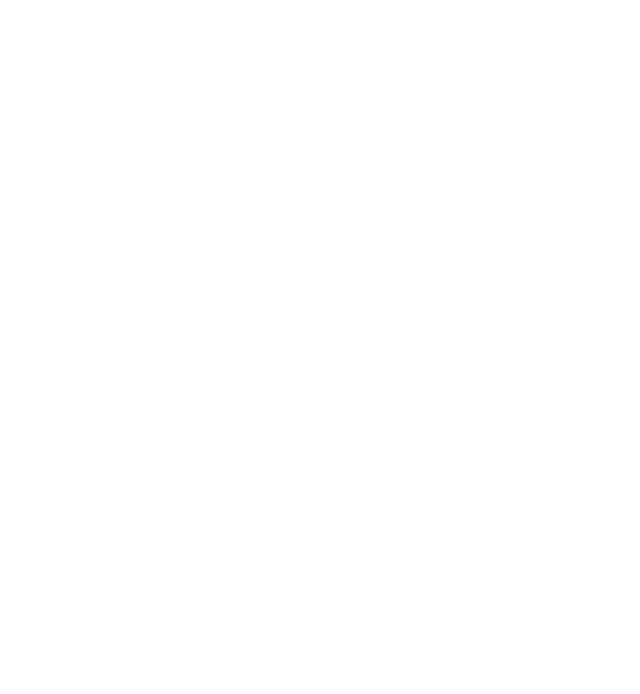
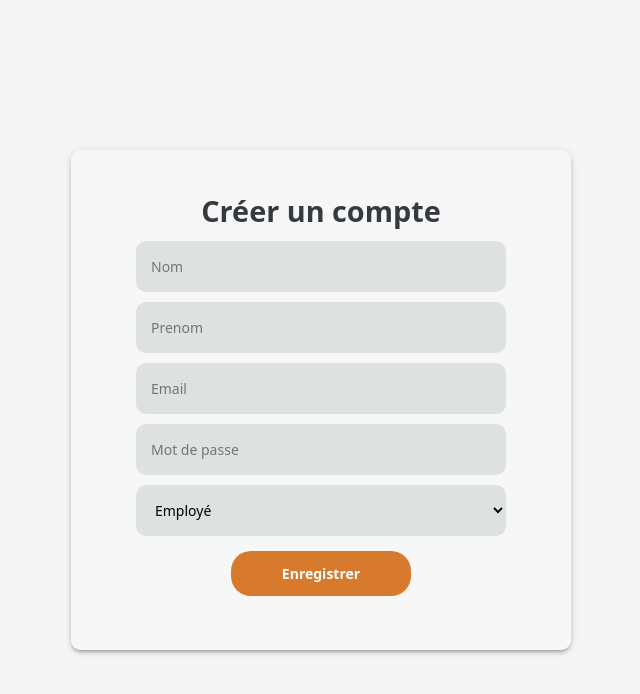
Before and after one commit to Hadjerbacha/GEED, a React (Create React App) app in the folder frontend/: page /register in a window 1280 px wide. Before the commit this address had no page. Shown: the top 694 px of the page, without its empty margins (319-959 px from the left). Built offline with nearby package versions, Linux system fonts and the light colour scheme; sample sign-in values are in the browser's storage.

Commit message:
app 20-04

```diff
--- a/frontend/src/App.js
+++ b/frontend/src/App.js
@@ -11,6 +11,7 @@
 import ProtectedRoute from './ProtectedRoute'; // Importer le composant ProtectedRoute
 import AssignedTasks from './components/AssignedTasks';
 import Details from './components/Details';
+import Register from './components/Register';
 function App() {
   return (
     <Router>
@@ -26,6 +27,7 @@
           <Route path="/workflows" element={<ProtectedRoute element={<Workflows />} />} />
           <Route path="/mes-taches" element={<ProtectedRoute element={<AssignedTasks />} />} />
           <Route path="/details/:id" element={<ProtectedRoute element={<Details />} />} />
+          <Route path="/register" element={<ProtectedRoute element={<Register />} />} />
         </Routes>
       </Container>
     </Router>
```
